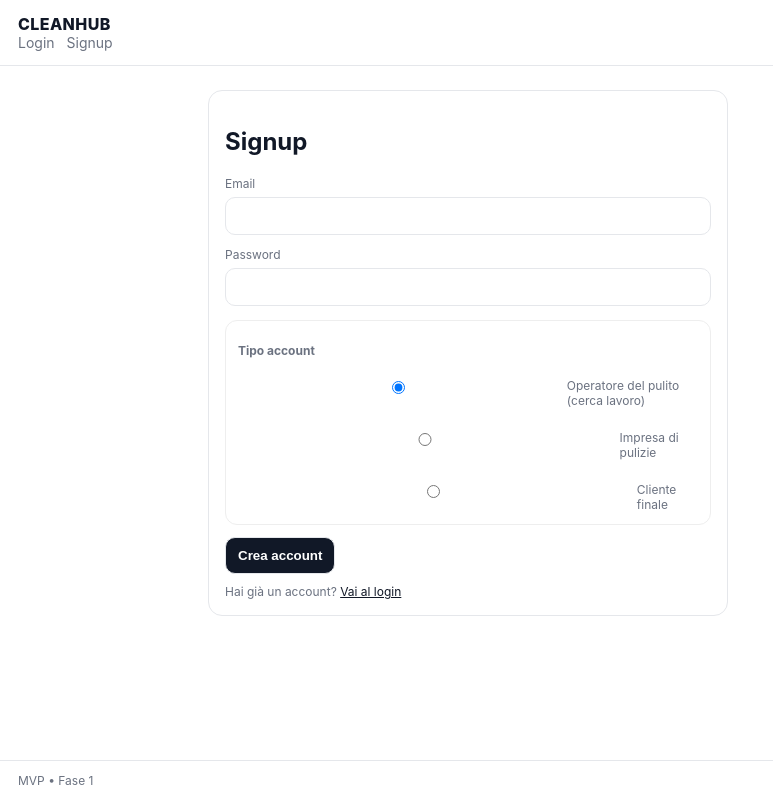
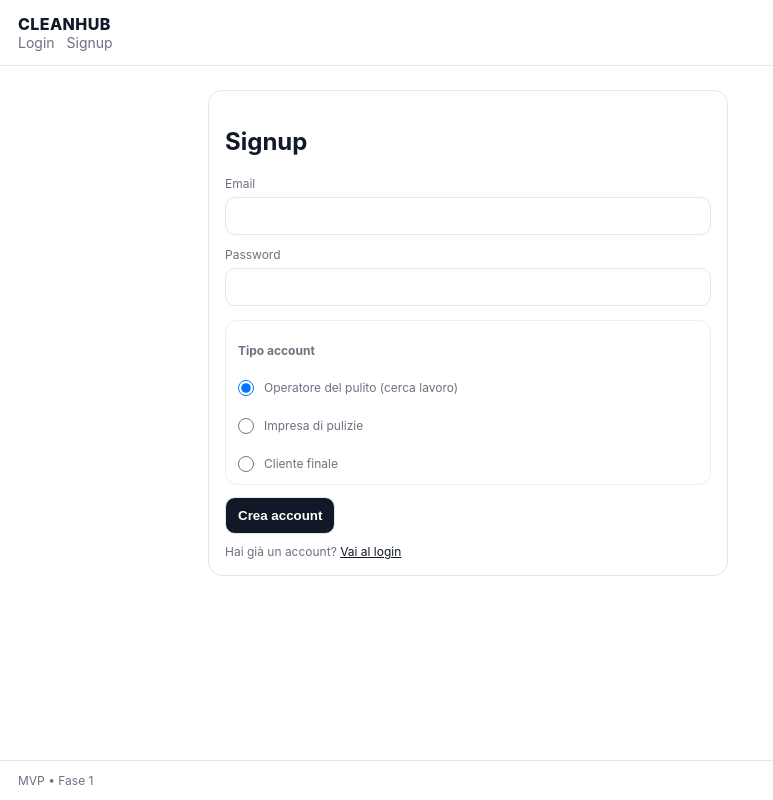
Before and after one commit to LVDragonSnake/cleanhub-mvp, a Next.js app: page /signup in a window 1280 px wide. Shown: the whole page, without its empty margins (0-773 px from the left). Built offline with nearby package versions, Linux system fonts and the light colour scheme; no server answers.

Commit message:
Update page.tsx

```diff
--- a/app/signup/page.tsx
+++ b/app/signup/page.tsx
@@ -21,45 +21,50 @@ export default function SignupPage() {
     setOk(null);
     setLoading(true);
 
-    // 1) crea utente
-    const { data, error } = await supabase.auth.signUp({
-      email,
-      password,
-    });
+    const { data, error } = await supabase.auth.signUp({ email, password });
 
     if (error) {
       setLoading(false);
       return setErr(error.message);
     }
 
-    // 2) prova a prendere l'utente (dipende se supabase ti crea subito sessione o richiede conferma email)
     const user = data.user ?? data.session?.user ?? null;
 
-    // Se NON ho user subito (email confirmation ON), salvo la scelta in locale.
-    // Poi la app la applicherà al primo login (lo faremo in /profile o /onboarding).
+    // Email confirmation ON: non ho user subito => salvo scelta in locale
     if (!user) {
       localStorage.setItem("pending_user_type", accountType);
       setLoading(false);
       return setOk("Account creato! Controlla l’email (se richiesta) e poi fai login.");
     }
 
-    // 3) aggiorna profilo (user_type)
-    const { error: updErr } = await supabase
-      .from("profiles")
-      .update({ user_type: accountType })
-      .eq("id", user.id);
+    const { error: updErr } = await supabase.from("profiles").update({ user_type: accountType }).eq("id", user.id);
 
     if (updErr) {
       setLoading(false);
       return setErr(updErr.message);
     }
 
-    // 4) redirect
     setLoading(false);
     if (accountType === "company") window.location.href = "/company-onboarding";
     else if (accountType === "client") window.location.href = "/client-onboarding";
     else window.location.href = "/onboarding";
   }
+
+  const radioRowStyle: React.CSSProperties = {
+    display: "flex",
+    alignItems: "center",
+    gap: 10,
+    cursor: "pointer",
+    lineHeight: 1.2,
+  };
+
+  // IMPORTANT: se hai input globali width:100%, questo evita che le radio “esplodano”
+  const radioStyle: React.CSSProperties = {
+    width: 16,
+    height: 16,
+    margin: 0,
+    flexShrink: 0,
+  };
 
   return (
     <div className="card">
@@ -73,13 +78,14 @@ export default function SignupPage() {
         <input value={password} onChange={(e) => setPassword(e.target.value)} type="password" required />
 
         <div style={{ marginTop: 14, padding: 12, border: "1px solid #eee", borderRadius: 12 }}>
-          <div className="small" style={{ marginBottom: 8 }}>
+          <div className="small" style={{ marginBottom: 10 }}>
             <b>Tipo account</b>
           </div>
 
-          <div className="radioGroup">
-            <label className="radioRow">
+          <div style={{ display: "flex", flexDirection: "column", gap: 10 }}>
+            <label style={radioRowStyle}>
               <input
+                style={radioStyle}
                 type="radio"
                 name="accountType"
                 checked={accountType === "worker"}
@@ -88,8 +94,9 @@ export default function SignupPage() {
               <span>Operatore del pulito (cerca lavoro)</span>
             </label>
 
-            <label className="radioRow">
+            <label style={radioRowStyle}>
               <input
+                style={radioStyle}
                 type="radio"
                 name="accountType"
                 checked={accountType === "company"}
@@ -98,8 +105,9 @@ export default function SignupPage() {
               <span>Impresa di pulizie</span>
             </label>
 
-            <label className="radioRow">
+            <label style={radioRowStyle}>
               <input
+                style={radioStyle}
                 type="radio"
                 name="accountType"
                 checked={accountType === "client"}
```
